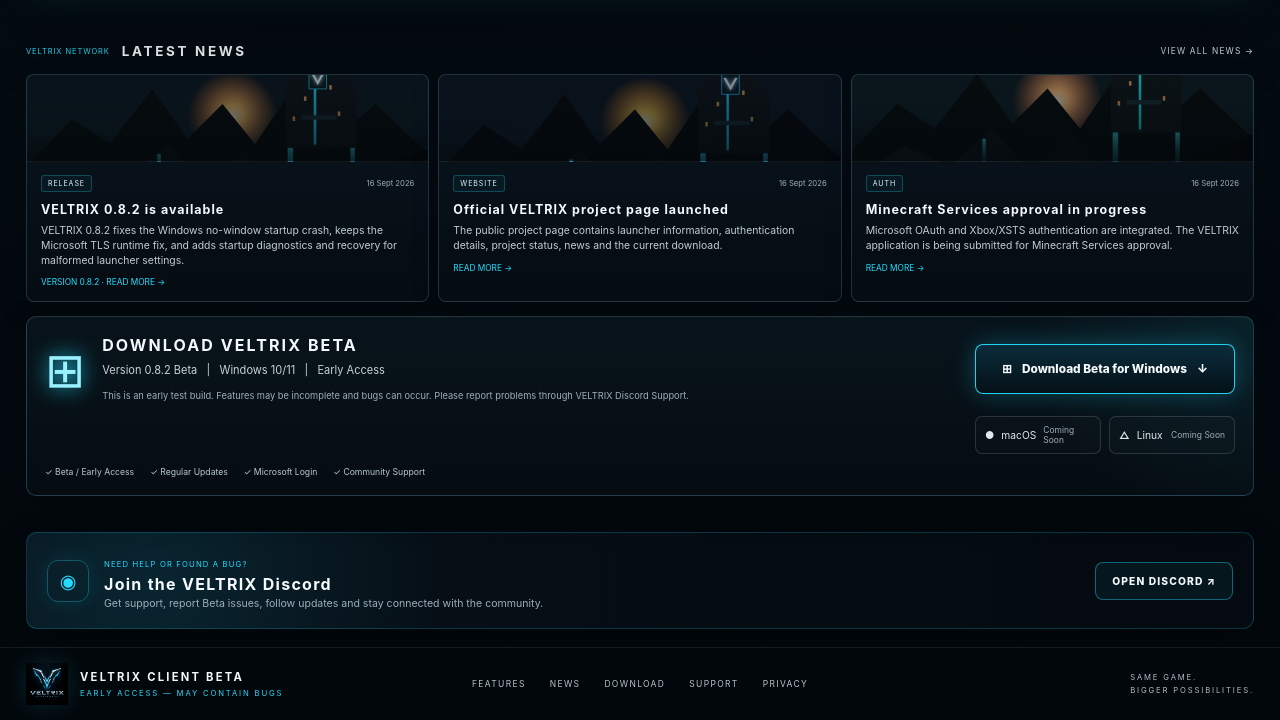
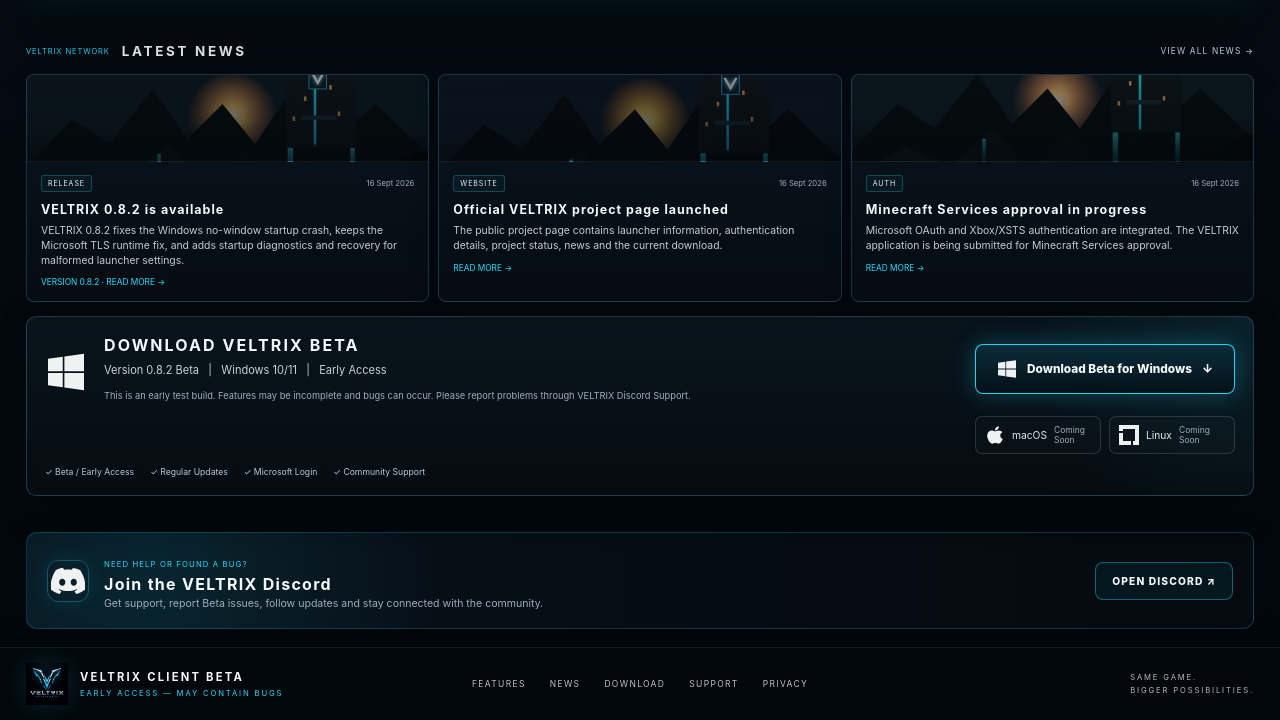
Before and after one commit to GxCracks/veltrix-client, a plain HTML site: page index.html in a window 1280 px wide. Shown: the part 1762-2482 px from the top of the page. Drawn offline with Linux system fonts and the light colour scheme.

Commit message:
site: replace placeholder platform glyphs with brand icons

```diff
--- a/index.html
+++ b/index.html
@@ -8,6 +8,12 @@
   <title>VELTRIX Client — Beta / Early Access</title>
   <link rel="icon" href="assets/favicon.png">
   <link rel="stylesheet" href="style.css?v=11">
+  <style>
+    .brand-icon{width:1em;height:1em;display:inline-block;object-fit:contain;filter:invert(1);opacity:.94;vertical-align:-.12em}
+    .header-platforms .brand-icon,.hero-actions .brand-icon,.platform-action .brand-icon,.platform-coming .brand-icon{width:20px;height:20px;vertical-align:middle}
+    .windows-symbol .brand-icon{width:42px;height:42px}
+    .discord-mark .brand-icon{width:34px;height:34px}
+  </style>
 </head>
 <body>
   <div class="page-noise" aria-hidden="true"></div>
@@ -29,9 +35,9 @@
       </nav>
 
       <div class="header-platforms">
-        <a class="mini-platform windows" href="https://github.com/GxCracks/veltrix-client/releases/download/v0.8.2/VELTRIX-Setup-0.8.2.exe"><b>⊞</b><span>Beta v0.8.2</span></a>
-        <span class="mini-platform soon"><b>●</b><span>macOS<small>Coming Soon</small></span></span>
-        <span class="mini-platform soon"><b>△</b><span>Linux<small>Coming Soon</small></span></span>
+        <a class="mini-platform windows" href="https://github.com/GxCracks/veltrix-client/releases/download/v0.8.2/VELTRIX-Setup-0.8.2.exe"><b><img class="brand-icon" src="assets/brands/windows.svg" alt="" aria-hidden="true"></b><span>Beta v0.8.2</span></a>
+        <span class="mini-platform soon"><b><img class="brand-icon" src="assets/brands/apple.svg" alt="" aria-hidden="true"></b><span>macOS<small>Coming Soon</small></span></span>
+        <span class="mini-platform soon"><b><img class="brand-icon" src="assets/brands/linux.svg" alt="" aria-hidden="true"></b><span>Linux<small>Coming Soon</small></span></span>
       </div>
     </div>
   </header>
@@ -51,10 +57,10 @@
           <p class="hero-lead">VELTRIX is currently in active Beta / Early Access. This test version may still contain bugs.</p>
           <div class="hero-actions">
             <a class="hero-download" href="https://github.com/GxCracks/veltrix-client/releases/download/v0.8.2/VELTRIX-Setup-0.8.2.exe">
-              <b>⊞</b><span><strong>Download Windows Beta</strong><small>v0.8.2 &nbsp; | &nbsp; Test Version &nbsp; | &nbsp; Windows 10/11</small></span><i>→</i>
+              <b><img class="brand-icon" src="assets/brands/windows.svg" alt="Windows" aria-hidden="true"></b><span><strong>Download Windows Beta</strong><small>v0.8.2 &nbsp; | &nbsp; Test Version &nbsp; | &nbsp; Windows 10/11</small></span><i>→</i>
             </a>
-            <span class="hero-os disabled"><b>●</b><span>macOS<small>Coming Soon</small></span></span>
-            <span class="hero-os disabled"><b>△</b><span>Linux<small>Coming Soon</small></span></span>
+            <span class="hero-os disabled"><b><img class="brand-icon" src="assets/brands/apple.svg" alt="" aria-hidden="true"></b><span>macOS<small>Coming Soon</small></span></span>
+            <span class="hero-os disabled"><b><img class="brand-icon" src="assets/brands/linux.svg" alt="" aria-hidden="true"></b><span>Linux<small>Coming Soon</small></span></span>
           </div>
           <p class="hero-tagline">SAME GAME. BIGGER POSSIBILITIES.</p>
         </div>
@@ -109,18 +115,18 @@
 
         <section class="download-card" id="download" data-platform="windows">
           <div class="download-main">
-            <span class="windows-symbol">⊞</span>
+            <span class="windows-symbol"><img class="brand-icon" src="assets/brands/windows.svg" alt="Windows"></span>
             <div><h2>DOWNLOAD VELTRIX BETA</h2><p>Version 0.8.2 Beta &nbsp; | &nbsp; Windows 10/11 &nbsp; | &nbsp; Early Access</p><small>This is an early test build. Features may be incomplete and bugs can occur. Please report problems through VELTRIX Discord Support.</small></div>
           </div>
-          <a class="platform-action" href="https://github.com/GxCracks/veltrix-client/releases/download/v0.8.2/VELTRIX-Setup-0.8.2.exe"><b>⊞</b> Download Beta for Windows <span>↓</span></a>
-          <div class="platform-coming"><span><b>●</b> macOS <small>Coming Soon</small></span><span><b>△</b> Linux <small>Coming Soon</small></span></div>
+          <a class="platform-action" href="https://github.com/GxCracks/veltrix-client/releases/download/v0.8.2/VELTRIX-Setup-0.8.2.exe"><b><img class="brand-icon" src="assets/brands/windows.svg" alt="" aria-hidden="true"></b> Download Beta for Windows <span>↓</span></a>
+          <div class="platform-coming"><span><b><img class="brand-icon" src="assets/brands/apple.svg" alt="" aria-hidden="true"></b> macOS <small>Coming Soon</small></span><span><b><img class="brand-icon" src="assets/brands/linux.svg" alt="" aria-hidden="true"></b> Linux <small>Coming Soon</small></span></div>
           <div class="download-checks"><span>✓ Beta / Early Access</span><span>✓ Regular Updates</span><span>✓ Microsoft Login</span><span>✓ Community Support</span></div>
         </section>
       </div>
     </section>
 
     <section class="community-strip shell reveal">
-      <div><span class="discord-mark">◉</span><div><small>NEED HELP OR FOUND A BUG?</small><h2>Join the VELTRIX Discord</h2><p>Get support, report Beta issues, follow updates and stay connected with the community.</p></div></div>
+      <div><span class="discord-mark"><img class="brand-icon" src="assets/brands/discord.svg" alt="Discord"></span><div><small>NEED HELP OR FOUND A BUG?</small><h2>Join the VELTRIX Discord</h2><p>Get support, report Beta issues, follow updates and stay connected with the community.</p></div></div>
       <a href="https://discord.gg/5WteV2B68C" target="_blank" rel="noopener noreferrer">OPEN DISCORD <span>↗</span></a>
     </section>
   </main>
```
